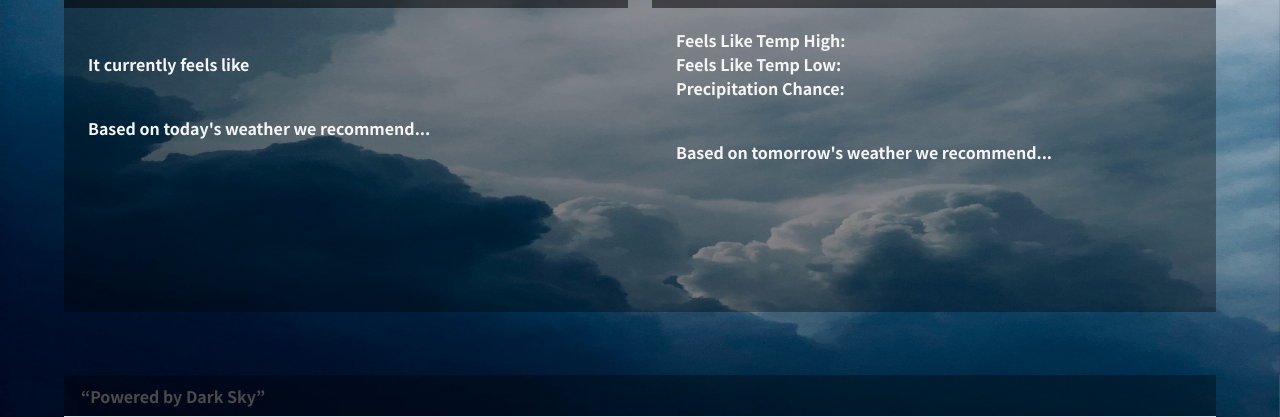
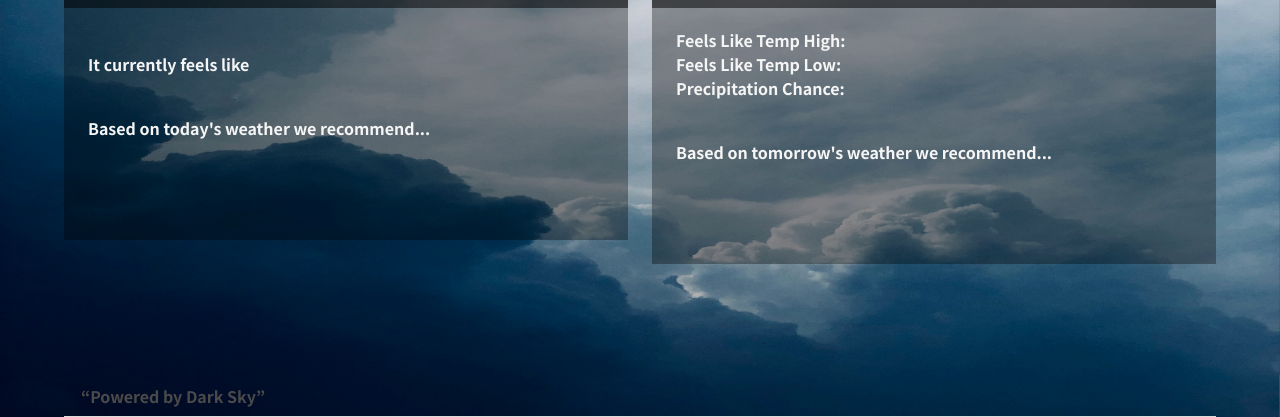
Before and after one commit to neporshiso/WeatherFit, a plain HTML site: page weather-fit.html in a window 1280 px wide. Shown: the part 383-800 px from the top of the page. Drawn offline with nearby package versions, Linux system fonts and the light colour scheme; no server answers.

Commit message:
Column background change

```diff
--- a/css/weather-fit.css
+++ b/css/weather-fit.css
@@ -24,7 +24,7 @@ body {
     border-color:black;
 }
 
-.container {
+.weather-container {
     background-color:hsla(0, 0%, 0%, 0.33);
 }
 
@@ -46,6 +46,10 @@ body {
     object-position: center center;
     width: 100%;
     height: 100vh;
+}
+
+.hero.is-dark {
+    color: #1d1515;
 }
 
 /* .hero-background.is-transparent {
--- a/index.js
+++ b/index.js
@@ -13,8 +13,6 @@ function getDate() {
     let todayDate = document.getElementById("currentDate");
     todayDate.innerHTML = new Intl.DateTimeFormat('en-US', options).format(currentDate);
 }
-
-
 
 
 function get(url) {
```
